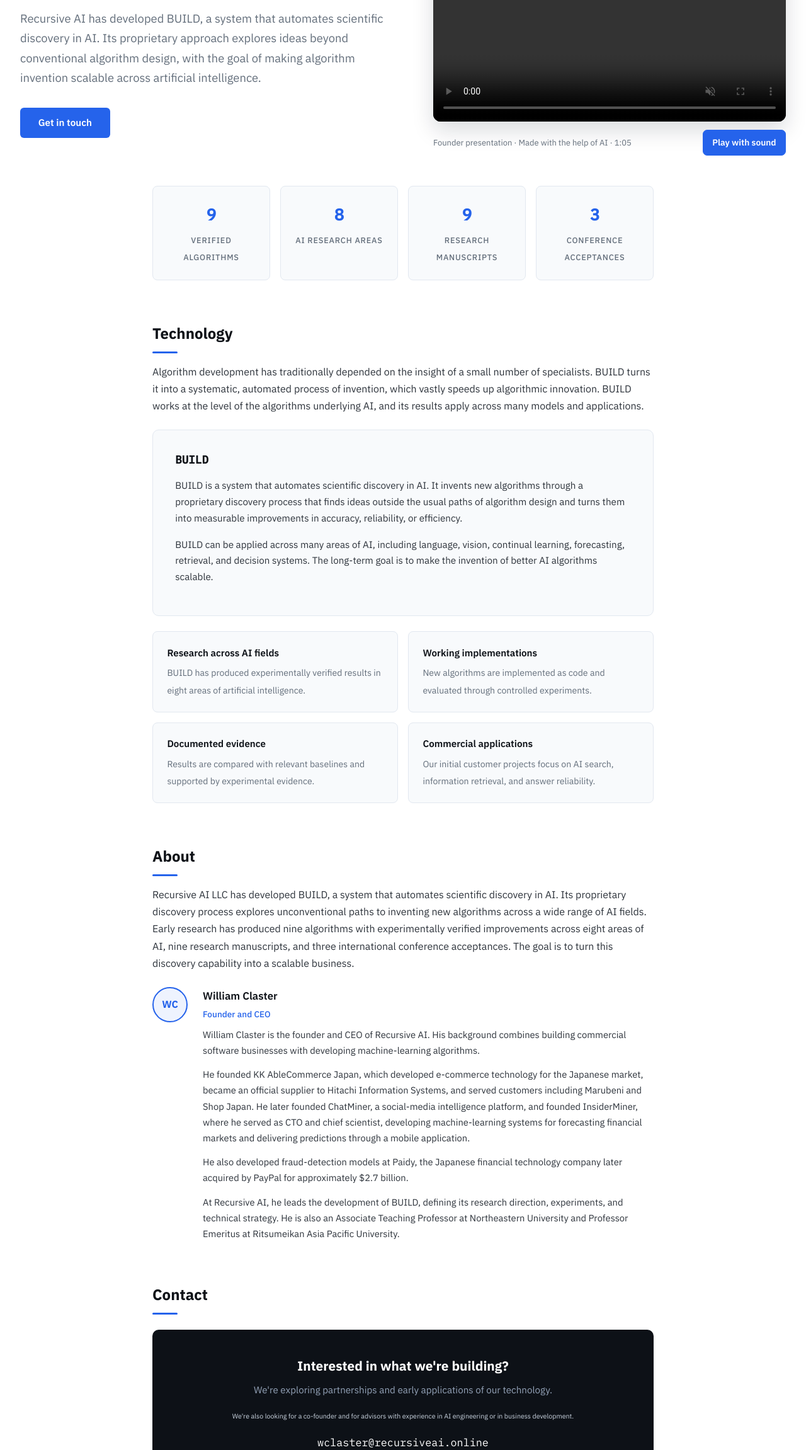
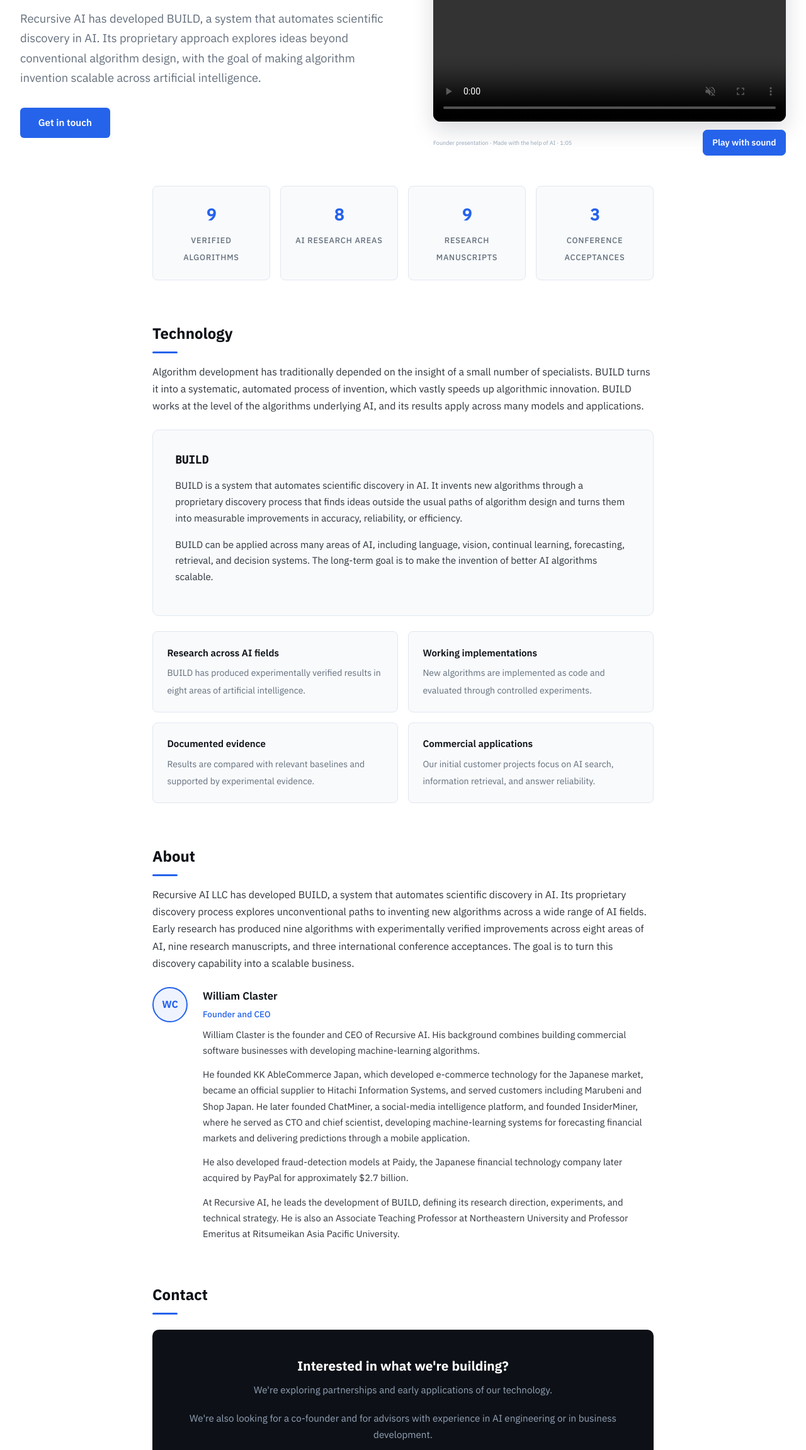
Before and after one commit to onyourmark/recursiveai, a plain HTML site: page index.html in a window 1280 px wide. Shown: the part 258-2560 px from the top of the page at 63% size. Drawn offline with Linux system fonts and the light colour scheme; grey boxes are pictures that could not be loaded.

Commit message:
Restore contact recruiting text styling and soften founder video label

```diff
--- a/index.html
+++ b/index.html
@@ -169,8 +169,8 @@
   }
 
   .hero-pitch-footer span {
-    color: var(--muted);
-    font-size: 0.81rem;
+    color: #94a3b8;
+    font-size: 0.567rem;
   }
 
   .pitch-sound-button {
@@ -389,11 +389,6 @@
     margin-bottom: 1.2rem;
   }
 
-  .contact-box .recruiting-note {
-    font-size: 0.665rem;
-    color: #cbd5e1;
-  }
-
   .contact-box a {
     color: white;
     font-family: 'IBM Plex Mono', monospace;
@@ -527,7 +522,7 @@
   <div class="contact-box">
     <h3>Interested in what we're building?</h3>
     <p>We're exploring partnerships and early applications of our technology.</p>
-    <p class="recruiting-note">We're also looking for a co-founder and for advisors with experience in AI engineering or in business development.</p>
+    <p>We're also looking for a co-founder and for advisors with experience in AI engineering or in business development.</p>
     <a href="mailto:wclaster@recursiveai.online">wclaster@recursiveai.online</a>
   </div>
 </section>
```
